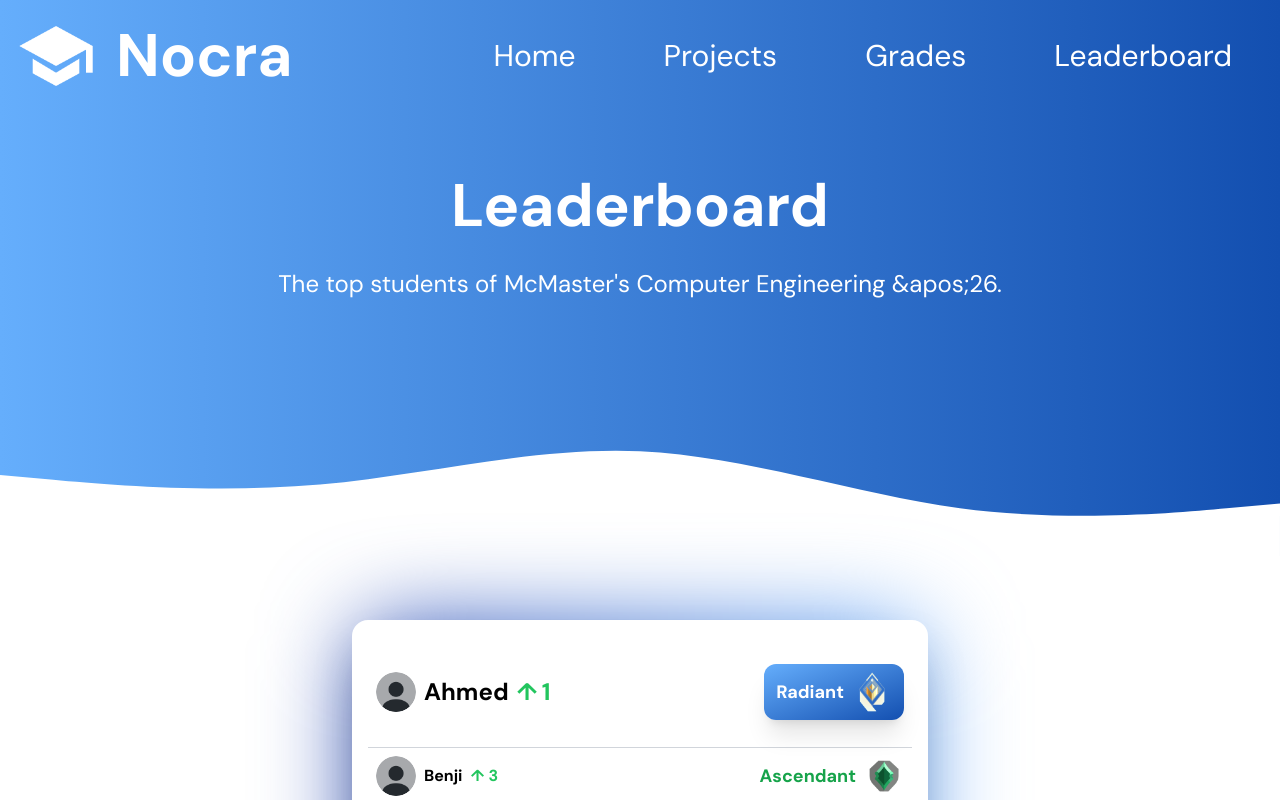
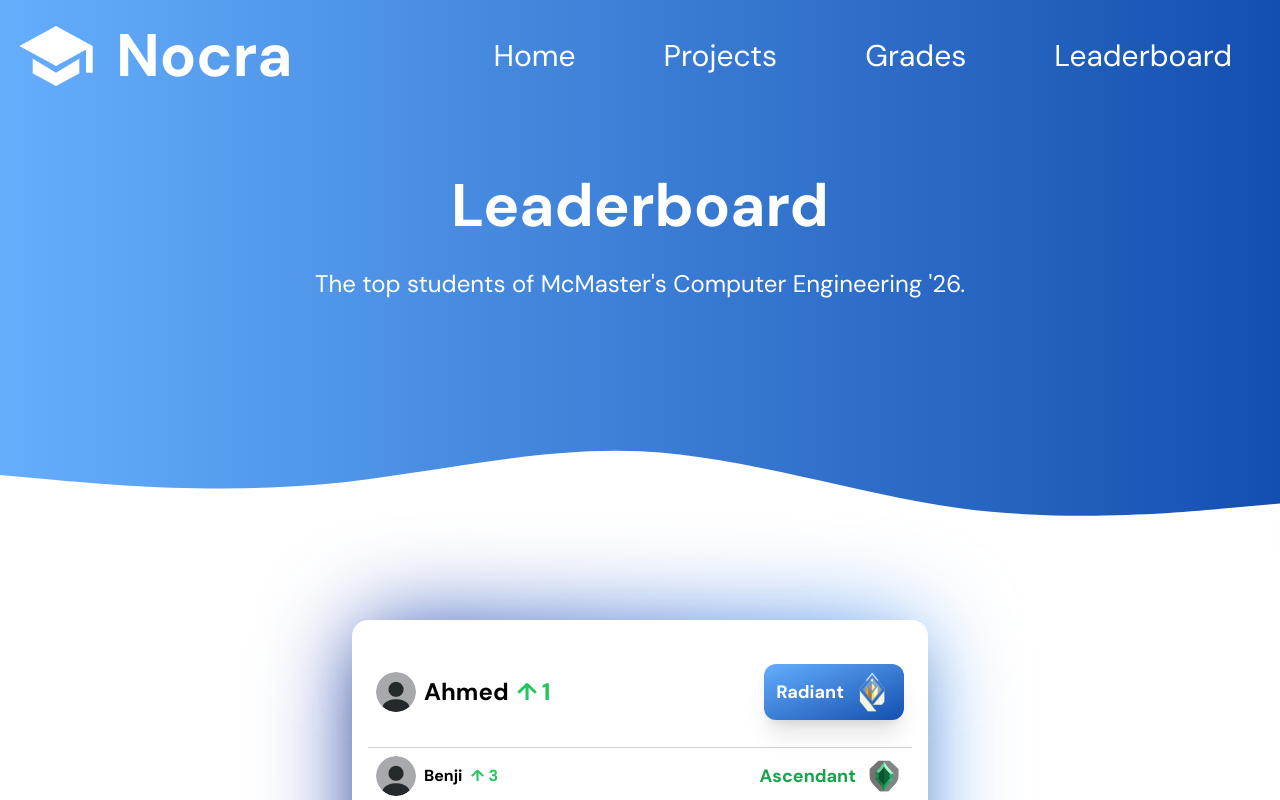
Before and after one commit to ahmedkhaleel2004/nocra, a Next.js app: page /leaderboard in a window 1280 px wide. Shown: the top 800 px of the page. Built offline with nearby package versions, Linux system fonts and the light colour scheme.

Commit message:
more apos issues

```diff
--- a/app/leaderboard/page.tsx
+++ b/app/leaderboard/page.tsx
@@ -17,7 +17,7 @@ const Leaderboard = () => {
 
 	const university: string = "McMaster";
 	const program: string = "Computer Engineering";
-	const year: string = "&apos;26";
+	const year: string = "'26";
 
 	// Function to generate normally distributed numbers
 	function normallyDistributedRandom(mean: number, stddev: number) {
```
